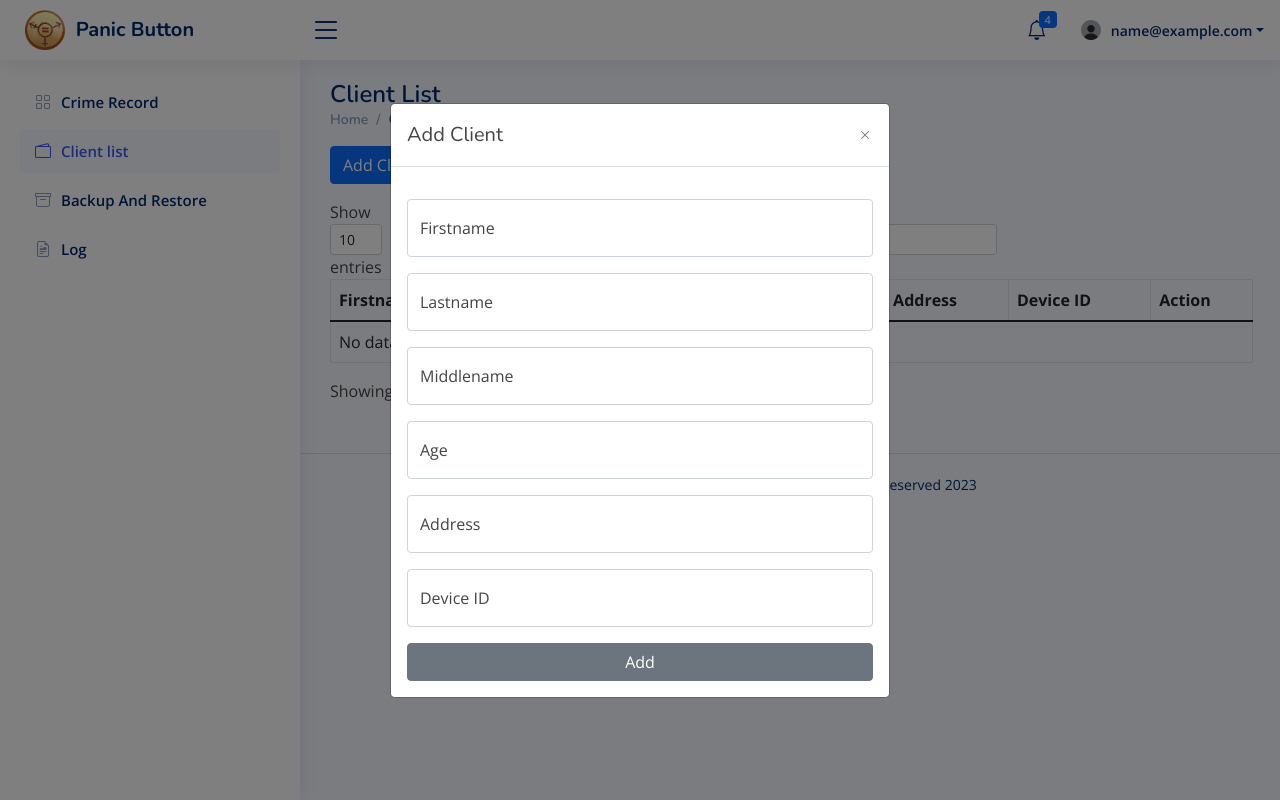
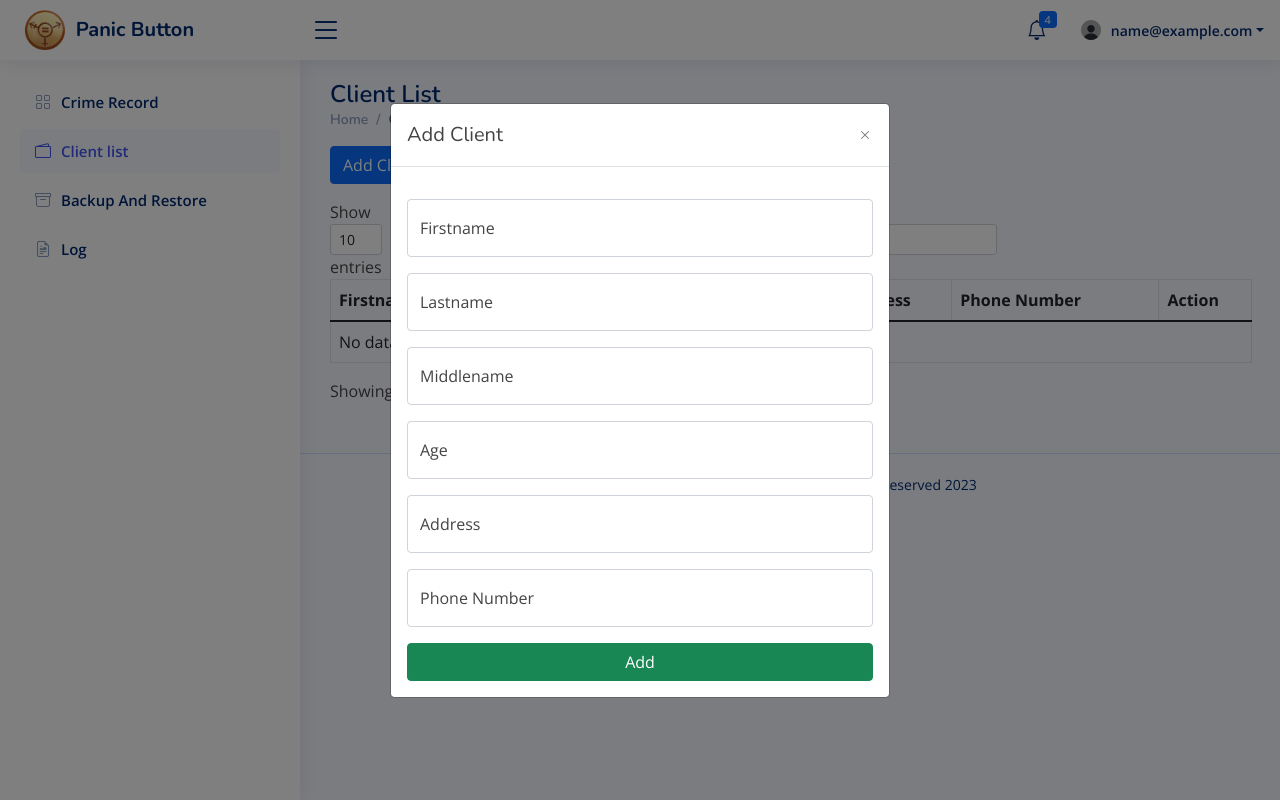
Before and after one commit to MidnightCaffeine/Panic-Button, a PHP site: page /client_list.php in a window 1280 px wide, after a click on "Add Client". Run offline with PHP 8.4, Linux system fonts and the light colour scheme; the visitor is signed in with stand-in values (Sample User, id 1); data that the repository does not hold is empty; some libraries are stand-ins or nearby versions.

```diff
--- a/client_list.php
+++ b/client_list.php
@@ -41,7 +41,7 @@ require_once 'lib/no_session_bypass.php';
                         <th>Lastname</th>
                         <th>Age</th>
                         <th>Address</th>
-                        <th>Device ID</th>
+                        <th>Phone Number</th>
                         <th>Action</th>
                     </tr>
                 </thead>
@@ -91,12 +91,12 @@ require_once 'lib/no_session_bypass.php';
                             <label for="client_address">Address</label>
                         </div>
                         <div class="form-floating mb-3">
-                            <input type="text" class="form-control" id="client_device_id" placeholder="Device ID">
-                            <label for="client_device_id">Device ID</label>
+                            <input type="text" class="form-control" id="client_device_id" placeholder="Phone Number">
+                            <label for="client_device_id">Phone Number</label>
                         </div>
 
                         <div class="col-md-12 text-center block">
-                            <button type="submit" name="add_client" id="add_client" class="btn btn-secondary w-100">Add</button>
+                            <button type="submit" name="add_client" id="add_client" class="btn btn-success w-100">Add</button>
                         </div>
                     </form>
                 </div>
@@ -140,12 +140,12 @@ require_once 'lib/no_session_bypass.php';
                             <label for="edit_client_address">Address</label>
                         </div>
                         <div class="form-floating mb-3">
-                            <input type="text" class="form-control" id="edit_client_device_id" placeholder="Device ID">
-                            <label for="edit_client_device_id">Device ID</label>
+                            <input type="text" class="form-control" id="edit_client_device_id" placeholder="Phone Number">
+                            <label for="edit_client_device_id">Phone Number</label>
                         </div>
                         <input type="hidden" id="hid" name="hid">
                         <div class="col-md-12 text-center block">
-                            <button type="submit" name="edit_cliend" id="edit_client" class="btn btn-secondary w-100">Update</button>
+                            <button type="submit" name="edit_cliend" id="edit_client" class="btn btn-success w-100">Update</button>
                         </div>
                     </form>
                 </div>
```
Also changed, not shown: assets/js/crime.js (added, +7 -0 lines), home.php (+5 -7 lines), lib/crime/fetch_data.php (added, +42 -0 lines).
